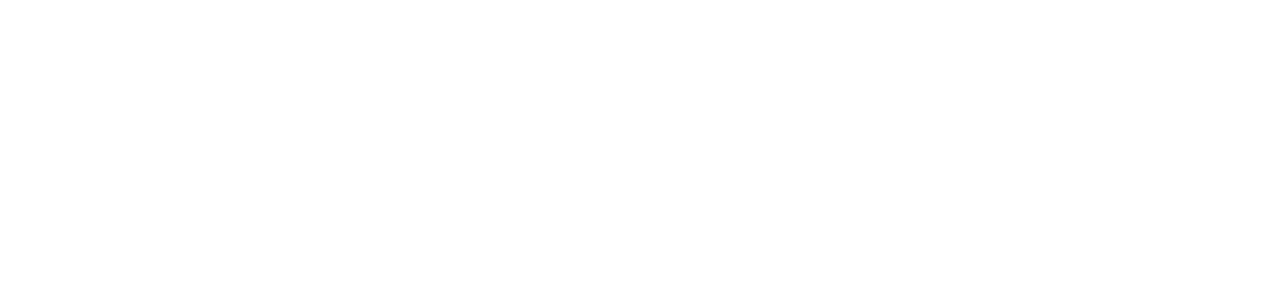
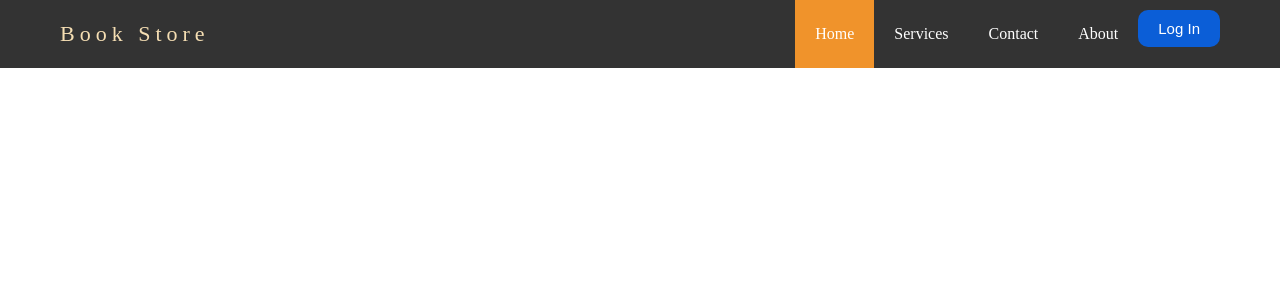
Before and after one commit to shakhawat-shihab/book-store-client, a React (Vite) app: page / in a window 1280 px wide. Shown: the top 300 px of the page. Built offline with nearby package versions, Linux system fonts and the light colour scheme.

Commit message:
basic navbar

```diff
--- a/src/App.jsx
+++ b/src/App.jsx
@@ -1,12 +1,12 @@
-import { useState } from "react";
-import reactLogo from "./assets/react.svg";
-import viteLogo from "/vite.svg";
 import "./App.css";
+import Navbar from "./components/navbar/navbar";
 
-// this is development branch
 function App() {
-  return;
-  <></>;
+  return (
+    <>
+      <Navbar />
+    </>
+  );
 }
 
 export default App;
--- /dev/null
+++ b/src/components/navbar/navbar.jsx
@@ -0,0 +1,57 @@
+import React, { useContext } from "react";
+import "./navbar.style.css";
+const Navbar = () => {
+  const user = {};
+  return (
+    <nav>
+      <ul className="nav-container">
+        <div className="logo-container">
+          <span>Book Store</span>
+        </div>
+        <div className="navbar-optinos">
+          <li>
+            <a className="active" href="#">
+              Home
+            </a>
+          </li>
+          <li>
+            <a href="#services">Services</a>
+          </li>
+          <li>
+            <a href="#contact">Contact</a>
+          </li>
+          <li>
+            <a href="#about">About</a>
+          </li>
+          {user?.email ? (
+            <li>
+              <button
+                className="logout-btn"
+                onClick={() => {
+                  console.log("logout......");
+                  logOutUser();
+                }}
+              >
+                Log Out
+              </button>
+            </li>
+          ) : (
+            <li>
+              <button
+                className="login-btn"
+                onClick={() => {
+                  console.log("login......");
+                  logInUser();
+                }}
+              >
+                Log In
+              </button>
+            </li>
+          )}
+        </div>
+      </ul>
+    </nav>
+  );
+};
+
+export default Navbar;
--- /dev/null
+++ b/src/components/navbar/navbar.style.css
@@ -0,0 +1,84 @@
+nav{
+    position: fixed;
+    width: 100%;
+    left: 0px;
+  top: 0px;
+}
+
+.nav-container {
+    padding-left: 60px;
+    padding-right: 60px;
+}
+
+.logo-container{
+    display: flex;
+    align-items: center;
+    color: wheat;
+    font-size: 22px;
+    letter-spacing: 5px;
+}
+
+ul {
+    list-style-type: none;
+    margin: 0;
+    padding: 0;
+    overflow: hidden;
+    background-color: #333;
+    display: flex;
+    justify-content: space-between;
+}
+
+nav ul div{
+
+}
+
+.navbar-optinos{
+    /* margin-left: auto; */
+}
+
+li {
+    float: left;
+}
+
+li a {
+    display: block;
+    color: white;
+    text-align: center;
+    padding: 25px 20px;
+    text-decoration: none;
+}
+
+li button{
+    margin-top: 10px;
+}
+
+
+
+li a:hover:not(.active) {
+    background-color: #111;
+}
+
+.active {
+    background-color: #f0932b;
+}
+
+
+.login-btn {
+    background-color: #0B5ED7;
+    border: none;
+    padding: 10px 20px;
+    border-radius: 10px;
+    color: white;
+    font-family: 'Poppins', sans-serif;
+    font-size: 15px;
+}
+
+.logout-btn {
+    background-color: tomato;
+    border: none;
+    padding: 10px 20px;
+    border-radius: 10px;
+    color: white;
+    font-family: 'Poppins', sans-serif;
+    font-size: 15px;
+}
```
